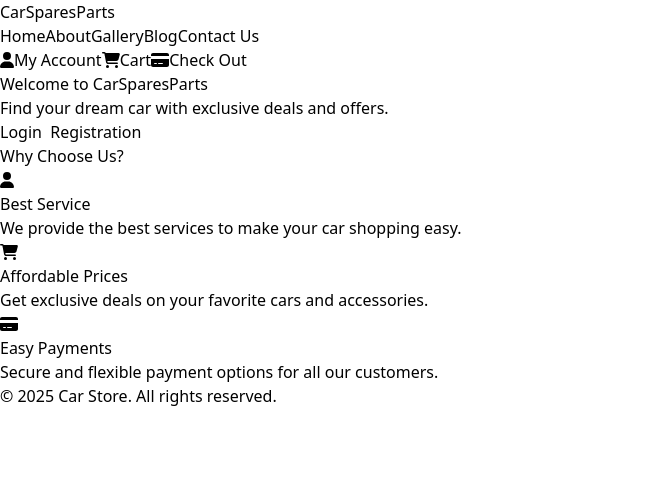
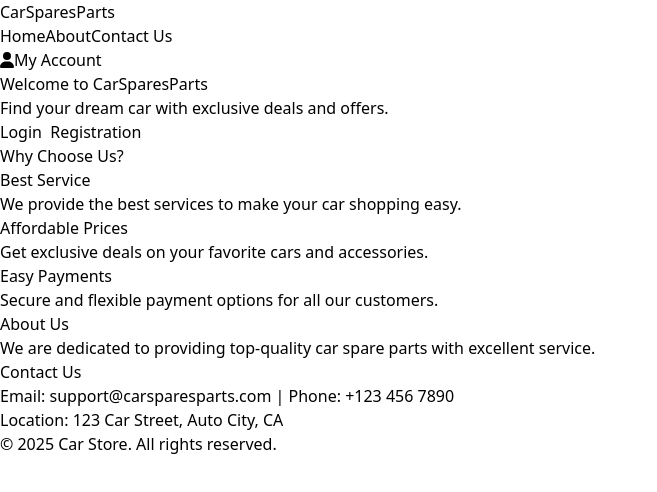
Before and after one commit to Kunal-Gunavare/Car-Spare-Parts, a React (Vite) app in the folder frontend/: page / in a window 1280 px wide. Shown: the top 492 px of the page, without its empty margins (0-657 px from the left). Built offline with nearby package versions, Linux system fonts and the light colour scheme.

Commit message:
change in login and registration

```diff
--- a/frontend/src/pages/CartPage.jsx
+++ b/frontend/src/pages/CartPage.jsx
@@ -44,7 +44,7 @@ const CartPage = () => {
       .catch((error) => {
         console.error("Error storing order:", error);
       });
-    navigate("/orders");
+    navigate("/OrderHistory");
   };
 
   const handlePayment = () => {
--- a/frontend/src/pages/HomePage.jsx
+++ b/frontend/src/pages/HomePage.jsx
@@ -1,13 +1,13 @@
 import React from "react";
 import { FontAwesomeIcon } from "@fortawesome/react-fontawesome";
-import {
-  faUser,
-  faShoppingCart,
-  faCreditCard,
-} from "@fortawesome/free-solid-svg-icons";
+import { faUser } from "@fortawesome/free-solid-svg-icons";
 import { Link } from "react-router-dom";
 
 const HomePage = () => {
+  const scrollToSection = (id) => {
+    document.getElementById(id).scrollIntoView({ behavior: "smooth" });
+  };
+
   return (
     <div className="bg-gray-900 text-white min-h-screen">
       {/* Header */}
@@ -27,30 +27,18 @@ const HomePage = () => {
             >
               Home
             </a>
-            <a
-              href="#about"
+            <button
+              onClick={() => scrollToSection('about')}
               className="text-gray-300 hover:text-green-500 transition duration-300"
             >
               About
-            </a>
-            <a
-              href="#gallery"
-              className="text-gray-300 hover:text-green-500 transition duration-300"
-            >
-              Gallery
-            </a>
-            <a
-              href="#blog"
-              className="text-gray-300 hover:text-green-500 transition duration-300"
-            >
-              Blog
-            </a>
-            <a
-              href="/Dashboard"
+            </button>
+            <button
+              onClick={() => scrollToSection('contact')}
               className="text-gray-300 hover:text-green-500 transition duration-300"
             >
               Contact Us
-            </a>
+            </button>
           </nav>
           {/* User Actions */}
           <div className="flex items-center space-x-4">
@@ -60,20 +48,6 @@ const HomePage = () => {
             >
               <FontAwesomeIcon icon={faUser} className="mr-2" />
               My Account
-            </a>
-            <a
-              href="/Cart"
-              className="text-gray-300 hover:text-green-500 transition duration-300"
-            >
-              <FontAwesomeIcon icon={faShoppingCart} className="mr-2" />
-              Cart
-            </a>
-            <a
-              href="/Checkout"
-              className="text-gray-300 hover:text-green-500 transition duration-300"
-            >
-              <FontAwesomeIcon icon={faCreditCard} className="mr-2" />
-              Check Out
             </a>
           </div>
         </div>
@@ -111,17 +85,13 @@ const HomePage = () => {
       </section>
 
       {/* Features Section */}
-      <section className="bg-gray-800 py-16">
+      <section id="about" className="bg-gray-800 py-16">
         <div className="container mx-auto text-center">
           <h2 className="text-4xl font-bold text-green-500 mb-8 animate-fade-in">
             Why Choose Us?
           </h2>
           <div className="grid grid-cols-1 md:grid-cols-3 gap-8">
             <div className="bg-gray-700 p-6 rounded-lg shadow-lg hover:shadow-xl transition duration-300">
-              <FontAwesomeIcon
-                icon={faUser}
-                className="text-green-500 text-4xl mb-4"
-              />
               <h3 className="text-2xl font-bold text-green-500 mb-4">
                 Best Service
               </h3>
@@ -130,10 +100,6 @@ const HomePage = () => {
               </p>
             </div>
             <div className="bg-gray-700 p-6 rounded-lg shadow-lg hover:shadow-xl transition duration-300">
-              <FontAwesomeIcon
-                icon={faShoppingCart}
-                className="text-green-500 text-4xl mb-4"
-              />
               <h3 className="text-2xl font-bold text-green-500 mb-4">
                 Affordable Prices
               </h3>
@@ -142,10 +108,6 @@ const HomePage = () => {
               </p>
             </div>
             <div className="bg-gray-700 p-6 rounded-lg shadow-lg hover:shadow-xl transition duration-300">
-              <FontAwesomeIcon
-                icon={faCreditCard}
-                className="text-green-500 text-4xl mb-4"
-              />
               <h3 className="text-2xl font-bold text-green-500 mb-4">
                 Easy Payments
               </h3>
@@ -158,13 +120,18 @@ const HomePage = () => {
       </section>
 
       {/* Footer */}
-      <footer className="bg-black text-center py-4">
-        <p className="text-gray-500">
-          &copy; 2025 Car Store. All rights reserved.
-        </p>
+      <footer id="contact" className="bg-black text-center py-8">
+        <div className="container mx-auto">
+          <h3 className="text-green-500 text-2xl font-bold mb-4">About Us</h3>
+          <p className="text-gray-400 mb-6">We are dedicated to providing top-quality car spare parts with excellent service.</p>
+          <h3 className="text-green-500 text-2xl font-bold mb-4">Contact Us</h3>
+          <p className="text-gray-400">Email: support@carsparesparts.com | Phone: +123 456 7890</p>
+          <p className="text-gray-400">Location: 123 Car Street, Auto City, CA</p>
+          <p className="text-gray-500 mt-6">&copy; 2025 Car Store. All rights reserved.</p>
+        </div>
       </footer>
     </div>
   );
 };
 
-export default HomePage;
+export default HomePage;
--- a/frontend/src/pages/Login.jsx
+++ b/frontend/src/pages/Login.jsx
@@ -1,3 +1,4 @@
+
 import React, { useState } from "react";
 import axios from "axios";
 import { useNavigate } from "react-router-dom";
@@ -43,7 +44,7 @@ const LoginPage = () => {
         {/* Left Image Section */}
         <div
           className="hidden md:block md:w-1/2 bg-cover bg-center"
-          style={{ backgroundImage: "url('https://huykhong.com/codepen/wallpaper.jpg')" }}
+          style={{ backgroundImage: "url('https://media.istockphoto.com/id/1269648167/photo/car-parts-spares-and-accesoires-auto-service-and-car-repair-workshop-concept.jpg?s=170667a&w=0&k=20&c=rGBJWkVeYt2ksMInvpyDgg_S3taV6RJUhP9XpPlkzsg=')" }}
         ></div>
 
         {/* Right Form Section */}
--- a/frontend/src/pages/Registration.jsx
+++ b/frontend/src/pages/Registration.jsx
@@ -1,3 +1,87 @@
+
+// import React, { useState } from "react";
+// import { useNavigate } from "react-router-dom";
+// import axios from "axios";
+
+// const Registration = () => {
+//   const [formData, setFormData] = useState({
+//     name: "",
+//     email: "",
+//     password: "",
+//     confirmPassword: "",
+//   });
+
+//   const navigate = useNavigate();
+
+//   // Handle Input Changes
+//   const handleChange = (e) => {
+//     setFormData({ ...formData, [e.target.name]: e.target.value });
+//   };
+
+//   // Handle Form Submission
+//   const handleSubmit = async (e) => {
+//     e.preventDefault();
+
+//     if (formData.password !== formData.confirmPassword) {
+//       alert("Passwords do not match!");
+//       return;
+//     }
+
+//     try {
+//       const response = await axios.post("http://localhost:3000/api/v1/auth/register", {
+//         name: formData.username,
+//         email: formData.email,
+//         password: formData.password,
+//       });
+
+//       if (response.status === 201) {
+//         alert("Registration successful!");
+//         navigate("/login"); // Redirect to login page
+//       }
+//     } catch (error) {
+//       console.error("Registration Error:", error.response?.data || error.message);
+//       alert("Registration failed. Try again!");
+//     }
+//   };
+
+//   return (
+//     <div className="flex items-center justify-center min-h-screen bg-gradient-to-r from-blue-900 to-blue-400">
+//       <div className="w-full max-w-4xl bg-white rounded-lg shadow-lg flex overflow-hidden">
+//         {/* Left Image Section */}
+//         <div className="hidden md:block md:w-1/2 bg-cover bg-center" style={{ backgroundImage: "url('https://huykhong.com/codepen/wallpaper.jpg')" }}></div>
+
+//         {/* Right Form Section */}
+//         <div className="w-full md:w-1/2 p-8">
+//           <h2 className="text-2xl font-light text-center mb-6">Register</h2>
+//           <form className="space-y-4" onSubmit={handleSubmit}>
+//             <div>
+//               <label htmlFor="username" className="sr-only">Username</label>
+//               <input type="text" id="username" name="username" value={formData.username} onChange={handleChange} className="w-full px-4 py-2 border rounded-full focus:outline-none focus:ring-2 focus:ring-blue-500" placeholder="Username" required />
+//             </div>
+//             <div>
+//               <label htmlFor="email" className="sr-only">Email</label>
+//               <input type="email" id="email" name="email" value={formData.email} onChange={handleChange} className="w-full px-4 py-2 border rounded-full focus:outline-none focus:ring-2 focus:ring-blue-500" placeholder="Email address" required />
+//             </div>
+//             <hr />
+//             <div>
+//               <label htmlFor="password" className="sr-only">Password</label>
+//               <input type="password" id="password" name="password" value={formData.password} onChange={handleChange} className="w-full px-4 py-2 border rounded-full focus:outline-none focus:ring-2 focus:ring-blue-500" placeholder="Password" required />
+//             </div>
+//             <div>
+//               <label htmlFor="confirmPassword" className="sr-only">Confirm Password</label>
+//               <input type="password" id="confirmPassword" name="confirmPassword" value={formData.confirmPassword} onChange={handleChange} className="w-full px-4 py-2 border rounded-full focus:outline-none focus:ring-2 focus:ring-blue-500" placeholder="Confirm Password" required />
+//             </div>
+//             <button type="submit" className="w-full py-3 text-white bg-blue-600 rounded-full font-bold uppercase hover:bg-blue-700 transition">Register</button>
+//             <a href="/login" className="block text-center text-sm text-blue-600 mt-2 hover:underline">Sign In</a>
+//           </form>
+//         </div>
+//       </div>
+//     </div>
+//   );
+// };
+
+// export default Registration;
+
 
 import React, { useState } from "react";
 import { useNavigate } from "react-router-dom";
@@ -48,7 +132,7 @@ const Registration = () => {
     <div className="flex items-center justify-center min-h-screen bg-gradient-to-r from-blue-900 to-blue-400">
       <div className="w-full max-w-4xl bg-white rounded-lg shadow-lg flex overflow-hidden">
         {/* Left Image Section */}
-        <div className="hidden md:block md:w-1/2 bg-cover bg-center" style={{ backgroundImage: "url('https://huykhong.com/codepen/wallpaper.jpg')" }}></div>
+        <div className="hidden md:block md:w-1/2 bg-cover bg-center" style={{ backgroundImage: "url('https://media.istockphoto.com/id/1269648167/photo/car-parts-spares-and-accesoires-auto-service-and-car-repair-workshop-concept.jpg?s=170667a&w=0&k=20&c=rGBJWkVeYt2ksMInvpyDgg_S3taV6RJUhP9XpPlkzsg=')" }}></div>
 
         {/* Right Form Section */}
         <div className="w-full md:w-1/2 p-8">
```
